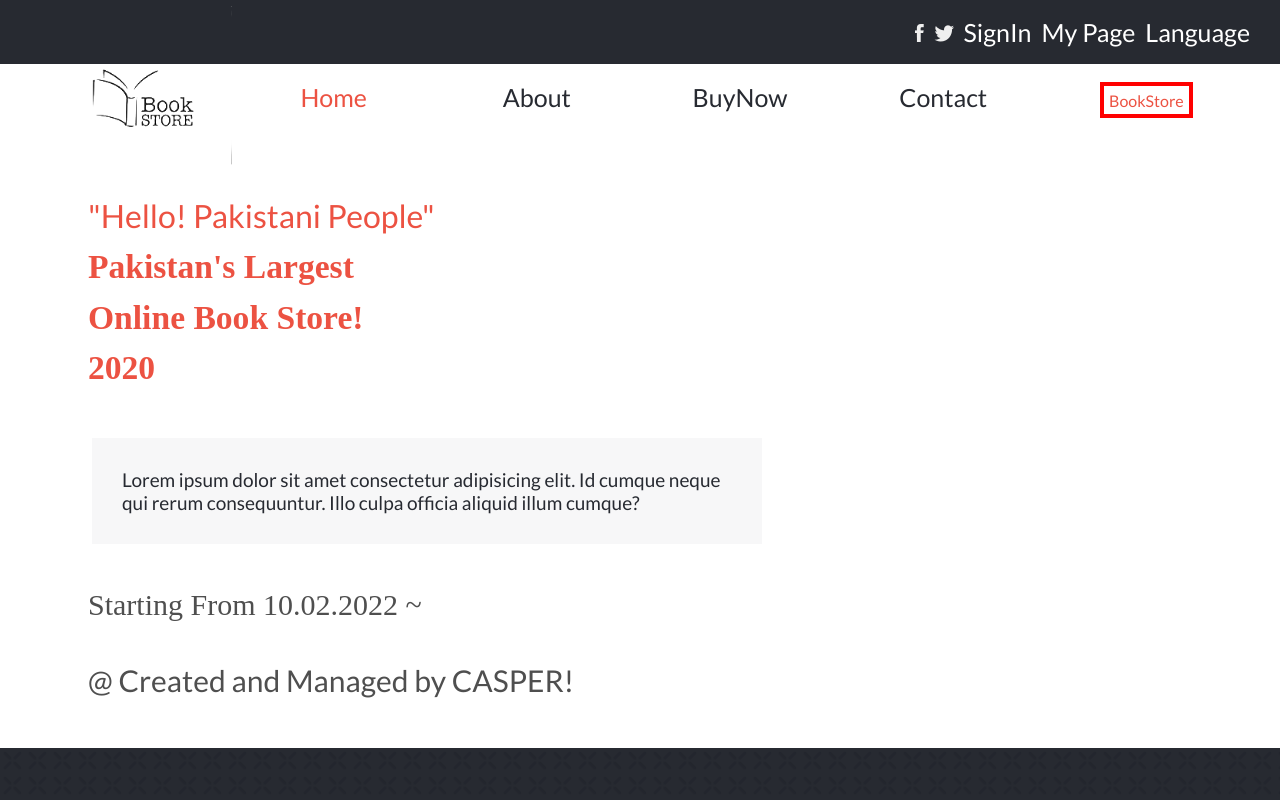
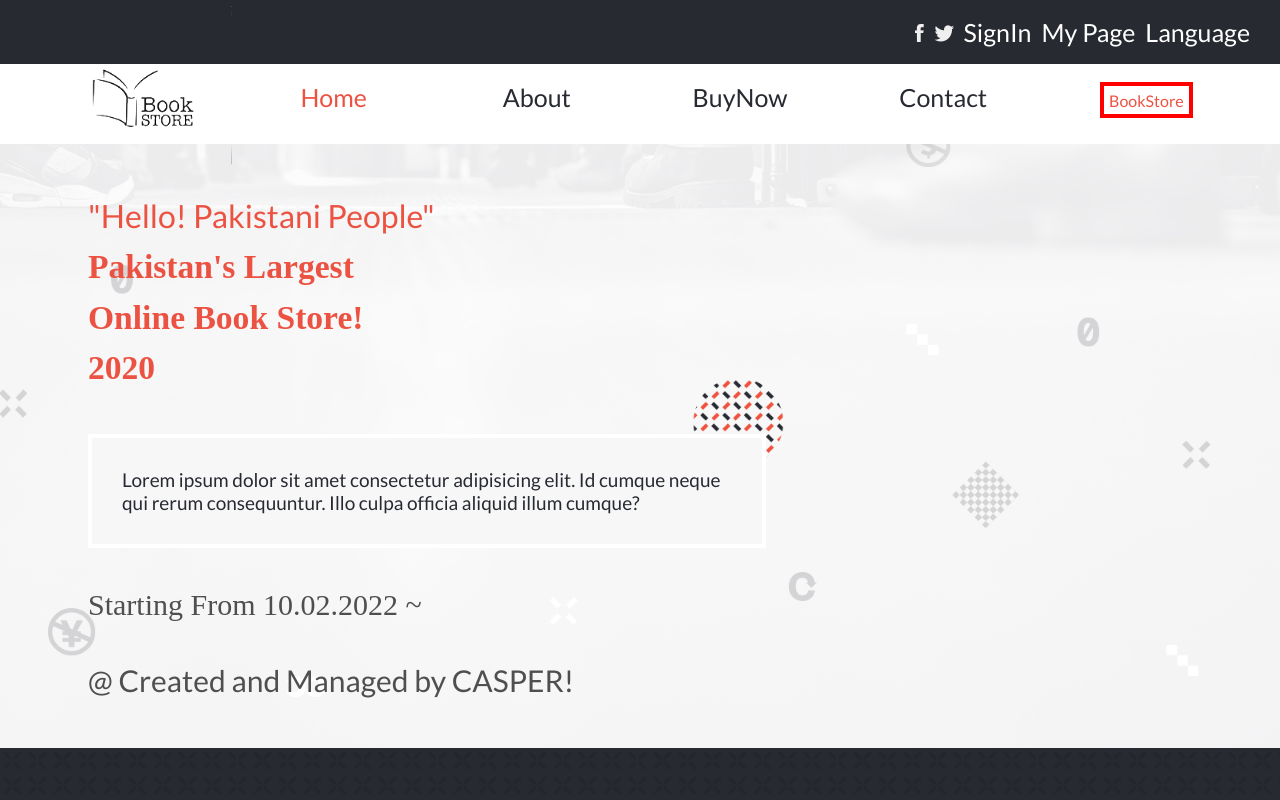
Before and after one commit to developerwaleed/Book-Shop-Website, a website: page index.html in a window 1280 px wide. Shown: the top 800 px of the page. Drawn offline with Linux system fonts and the light colour scheme; a web font is replaced by a local one.

Commit message:
Desktop Index.html complete v3

```diff
--- a/sass/partials/_mobile-Hero-Section.scss
+++ b/sass/partials/_mobile-Hero-Section.scss
@@ -5,7 +5,7 @@
     height: auto;
     padding-right: 10px;
     gap: 40px;
-    background-image: url('./img/main_big.png');
+    background-image: url('../img/main_big.png');
     background-position: center;
     background-size: cover;
 
```
Also changed, not shown: sass/main.css, 1 other file.
